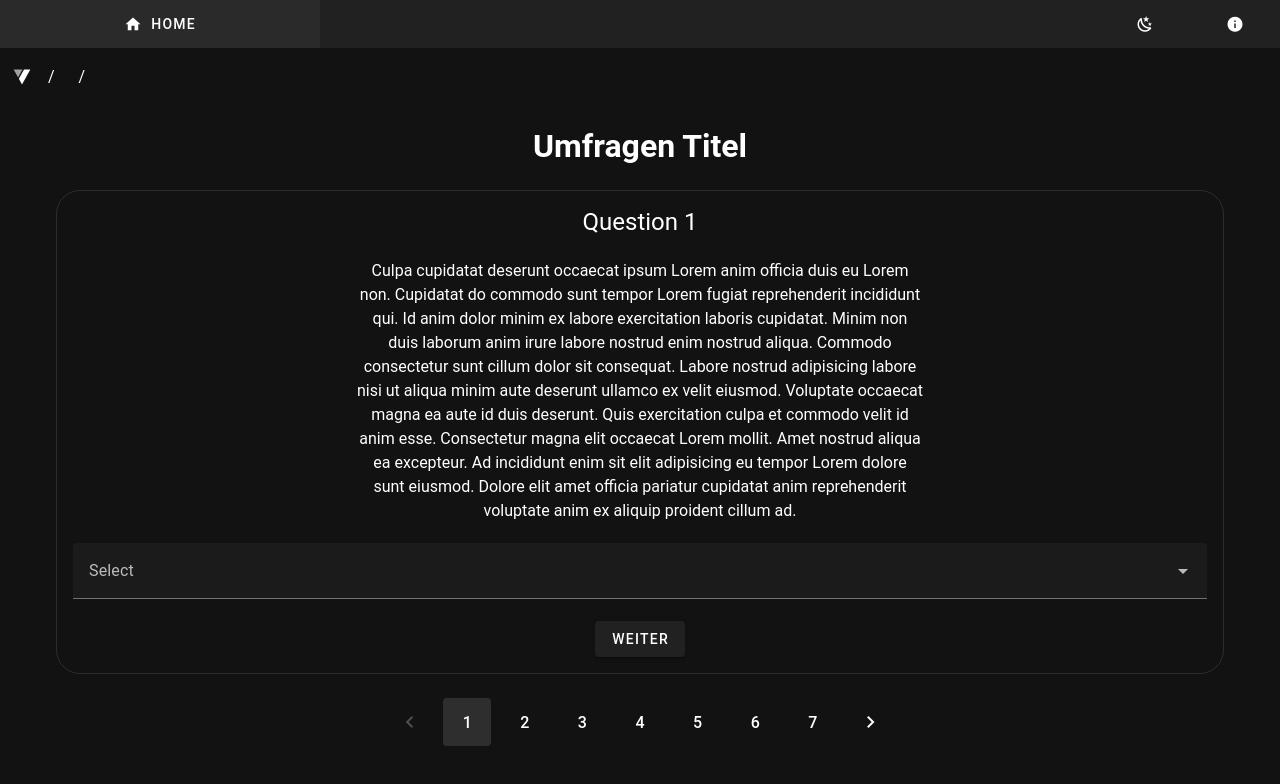
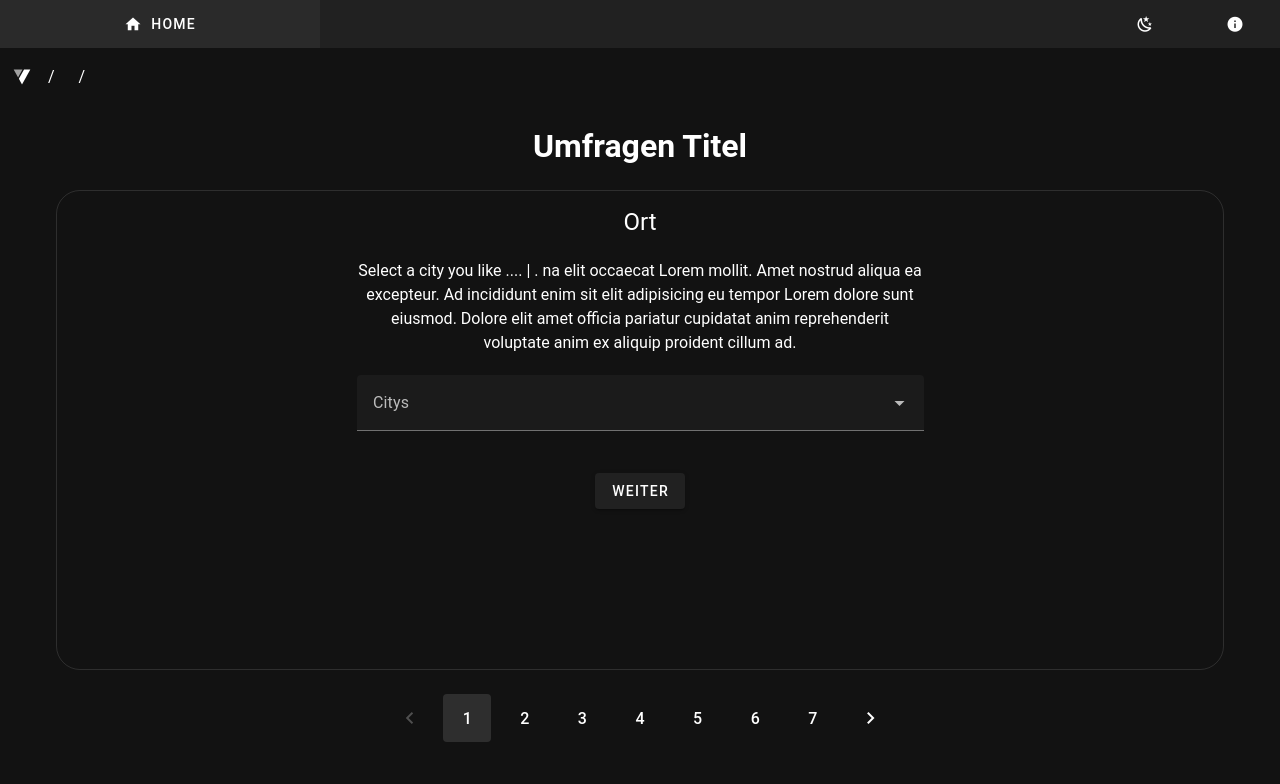
Before and after one commit to slayernominee/v-poll, a Vue app: page /poll/1 in a window 1280 px wide. Shown: the top 784 px of the page. Built offline with nearby package versions, Linux system fonts and the light colour scheme; no server answers.

Commit message:
additional answer components

```diff
--- a/src/views/Poll.vue
+++ b/src/views/Poll.vue
@@ -21,13 +21,26 @@
                 :min="questions[page - 1].answers[0].range[0]"
                 :max="questions[page - 1].answers[0].range[1]"
                 :step="questions[page - 1].answers[0].steps"
+                v-model="questions[page - 1].answers[0].selected"
                 thumb-label></v-slider>
 
                 <v-select
                 v-if="questions[page - 1].answers[0].component == 'v-select'"
-                label="Select"
-                :items="['California', 'Colorado', 'Florida', 'Georgia', 'Texas', 'Wyoming']"
+                class="w-50 mx-auto my-5 text-left"
+                :label="questions[page - 1].answers[0].label"
+                :hint="questions[page - 1].answers[0].hint"
+                persistent-hint
+                :multiple="questions[page - 1].answers[0].multiple"
+                :chips="questions[page - 1].answers[0].chips"
+                v-model="questions[page - 1].answers[0].selected"
+                :items="questions[page - 1].answers[0].options"
                 ></v-select>
+
+                <v-text-field
+                v-if="questions[page - 1].answers[0].component == 'v-text'"
+                :label="questions[page - 1].answers[0].label"
+                class="w-50 mx-auto"
+                ></v-text-field>
 
             </div>
 
@@ -105,19 +118,21 @@ export default {
             this.title = 'Umfragen Titel';
             this.questions = [
             {
-                title: 'Question 1',
-                text: `Culpa cupidatat deserunt occaecat ipsum Lorem anim officia duis eu Lorem non. Cupidatat do commodo sunt tempor Lorem fugiat reprehenderit incididunt qui. Id anim dolor minim ex labore exercitation laboris cupidatat. Minim non duis laborum anim irure labore nostrud enim nostrud aliqua. Commodo consectetur sunt cillum dolor sit consequat. Labore nostrud adipisicing labore nisi ut aliqua minim aute deserunt ullamco ex velit eiusmod. Voluptate occaecat magna ea aute id duis deserunt.
-
-                Quis exercitation culpa et commodo velit id anim esse. Consectetur magna elit occaecat Lorem mollit. Amet nostrud aliqua ea excepteur. Ad incididunt enim sit elit adipisicing eu tempor Lorem dolore sunt eiusmod. Dolore elit amet officia pariatur cupidatat anim reprehenderit voluptate anim ex aliquip proident cillum ad.`,
+                title: 'Ort',
+                text: `Select a city you like .... | .       na elit occaecat Lorem mollit. Amet nostrud aliqua ea excepteur. Ad incididunt enim sit elit adipisicing eu tempor Lorem dolore sunt eiusmod. Dolore elit amet officia pariatur cupidatat anim reprehenderit voluptate anim ex aliquip proident cillum ad.`,
                 answers: [
                 {
                     component: 'v-select',
-                    // TODO: multiple support, chip support also beide mit true, false
+                    options: ['Heidelberg', 'Colorado', 'Florida', 'Georgia', 'Texas', 'Wyoming'],
+                    label: 'Citys',
+                    multiple: true,
+                    chips: true,
+                    hint: '',
                 }
                 ]
             },
             {
-                title: 'Question 2',
+                title: 'Slider 0,1',
                 text: `Question 2 ist sehr kurz ...`,
                 answers: [
                 {
@@ -128,28 +143,23 @@ export default {
                 ]
             },
             {
-                title: 'Question 3',
-                text: `Culpa cupidatat deserunt occaecat ipsum Lorem anim officia duis eu Lorem non. Cupidatat do commodo sunt tempor Lorem fugiat reprehenderit incididunt qui. Id anim dolor minim ex labore exercitation laboris cupidatat. Minim non duis laborum anim irure labore nostrud enim nostrud aliqua. Commodo consectetur sunt cillum dolor sit consequat. Labore nostrud adipisicing labore nisi ut aliqua minim aute deserunt ullamco ex velit eiusmod. Voluptate occaecat magna ea aute id duis deserunt.
-
-                Quis exercitation culpa et commodo velit id anim esse. Consectetur magna elit occaecat Lorem mollit. Amet nostrud aliqua ea excepteur. Ad incididunt enim sit elit adipisicing eu tempor Lorem dolore sunt eiusmod. Dolore elit amet officia pariatur cupidatat anim reprehenderit voluptate anim ex aliquip proident cillum ad.`,
+                title: 'IQ',
+                text: `Wie hoch ist dein IQ?  velit id anim esse. Cteur. Ad incididunt enim sit elit adipisicing eu tempor Lorem dolore sunt eiusmod. Dolore elit amet officia pariatur cupidatat anim reprehenderit voluptate anim ex aliquip proident cillum ad.`,
                 answers: [
                 {
                     component: 'v-slider',
-                    range: [0, 100],
-                    steps: 10,
+                    range: [60, 200],
+                    steps: 1,
                 }
                 ]
             },
             {
-                title: 'Question 4',
-                text: `Culpa cupidatat deserunt occaecat ipsum Lorem anim officia duis eu Lorem non. Cupidatat do commodo sunt tempor Lorem fugiat reprehenderit incididunt qui. Id anim dolor minim ex labore exercitation laboris cupidatat. Minim non duis laborum anim irure labore nostrud enim nostrud aliqua. Commodo consectetur sunt cillum dolor sit consequat. Labore nostrud adipisicing labore nisi ut aliqua minim aute deserunt ullamco ex velit eiusmod. Voluptate occaecat magna ea aute id duis deserunt.
-
-                Quis exercitation culpa et commodo velit id anim esse. Consectetur magna elit occaecat Lorem mollit. Amet nostrud aliqua ea excepteur. Ad incididunt enim sit elit adipisicing eu tempor Lorem dolore sunt eiusmod. Dolore elit amet officia pariatur cupidatat anim reprehenderit voluptate anim ex aliquip proident cillum ad.`,
+                title: 'Wort',
+                text: `Dein Lieblingswort? . a et commodo velit id anim esse. Consectetur magna elit occaecat Lorem mollit. Amet nostrud aliqua ea excepteur. Ad incididunt enim sit elit adipisicing eu tempor Lorem dolore sunt eiusmod. Dolore elit amet officia pariatur cupidatat anim reprehenderit voluptate anim ex aliquip proident cillum ad.`,
                 answers: [
                 {
-                    component: 'v-slider',
-                    range: [1, 10],
-                    steps: 0.1,
+                    component: 'v-text',
+                    label: 'Dein Lieblingswort',
                 }
                 ]
             },
```
